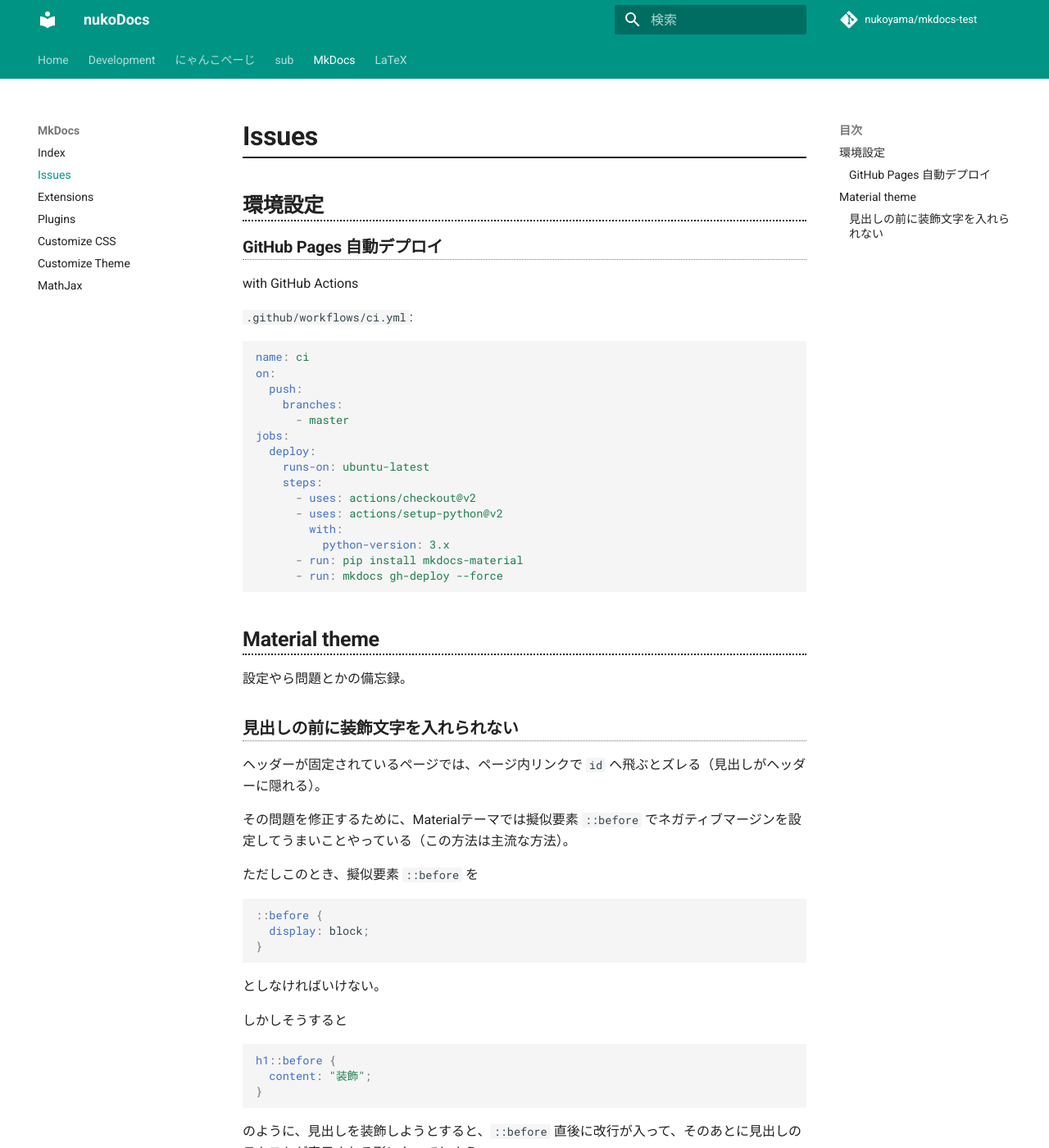
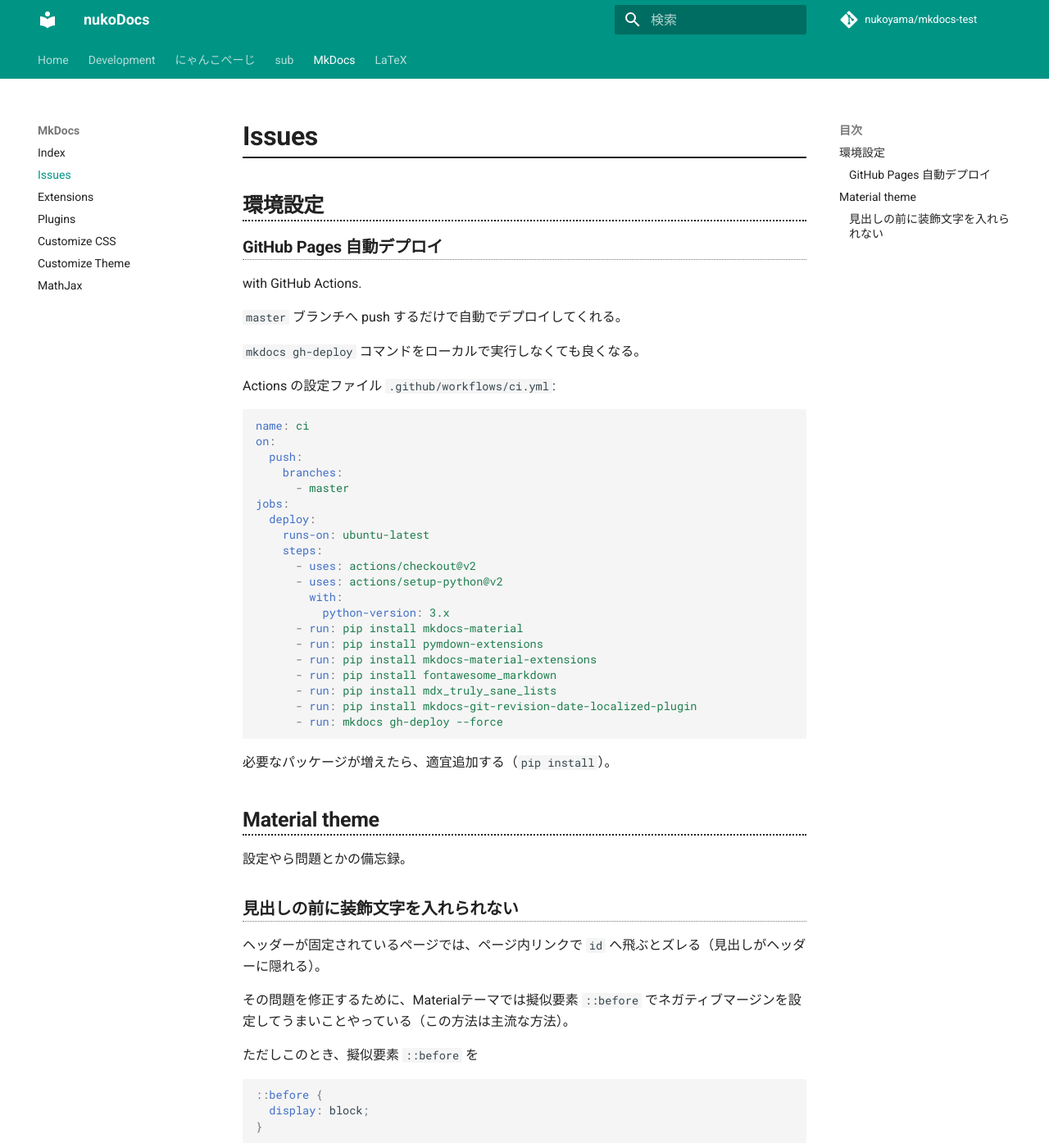
Before and after one commit to znuko/nukodocs, an MkDocs documentation site: the page built from docs/mkdocs/issue.md, in a window 1280 px wide and 1400 px high. Shown: the whole window at 82% size. Built offline with MkDocs 1.6.1 and Material for MkDocs 9.7.7, drawn with Linux system fonts in a browser that asks for light colours; comment, search, counter and statistics services are not loaded.

Commit message:
Update issue.md

````diff
--- a/docs/mkdocs/issue.md
+++ b/docs/mkdocs/issue.md
@@ -6,9 +6,13 @@
 
 ## GitHub Pages 自動デプロイ
 
-with GitHub Actions
+with GitHub Actions.
 
-`.github/workflows/ci.yml`:
+`master` ブランチへ push するだけで自動でデプロイしてくれる。
+
+`mkdocs gh-deploy` コマンドをローカルで実行しなくても良くなる。
+
+Actions の設定ファイル `.github/workflows/ci.yml`:
 
 ```yml
 name: ci
@@ -25,8 +29,15 @@
         with:
           python-version: 3.x
       - run: pip install mkdocs-material
+      - run: pip install pymdown-extensions
+      - run: pip install mkdocs-material-extensions
+      - run: pip install fontawesome_markdown
+      - run: pip install mdx_truly_sane_lists
+      - run: pip install mkdocs-git-revision-date-localized-plugin
       - run: mkdocs gh-deploy --force
 ```
+
+必要なパッケージが増えたら、適宜追加する（`pip install`）。
 
 
 # Material theme
````
